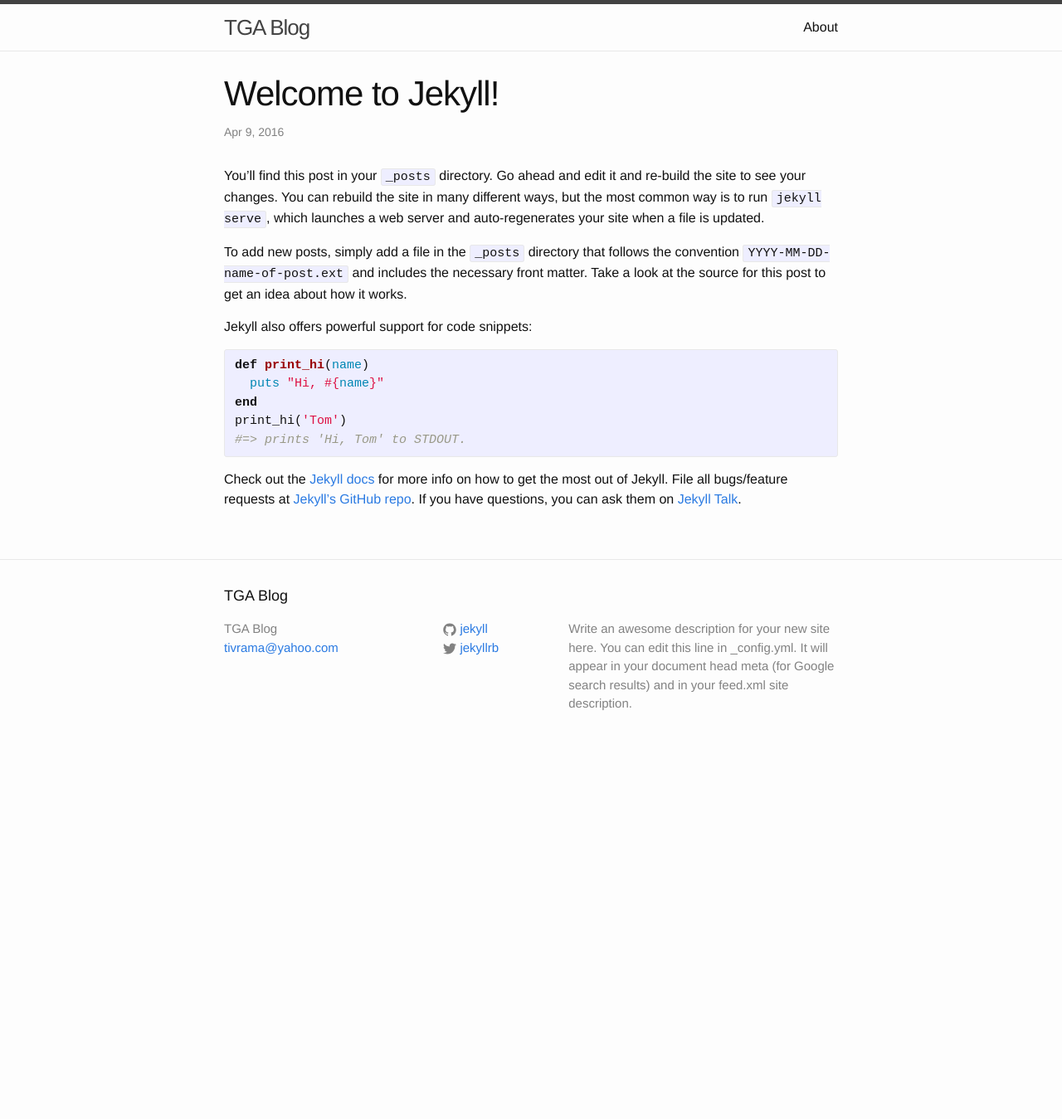
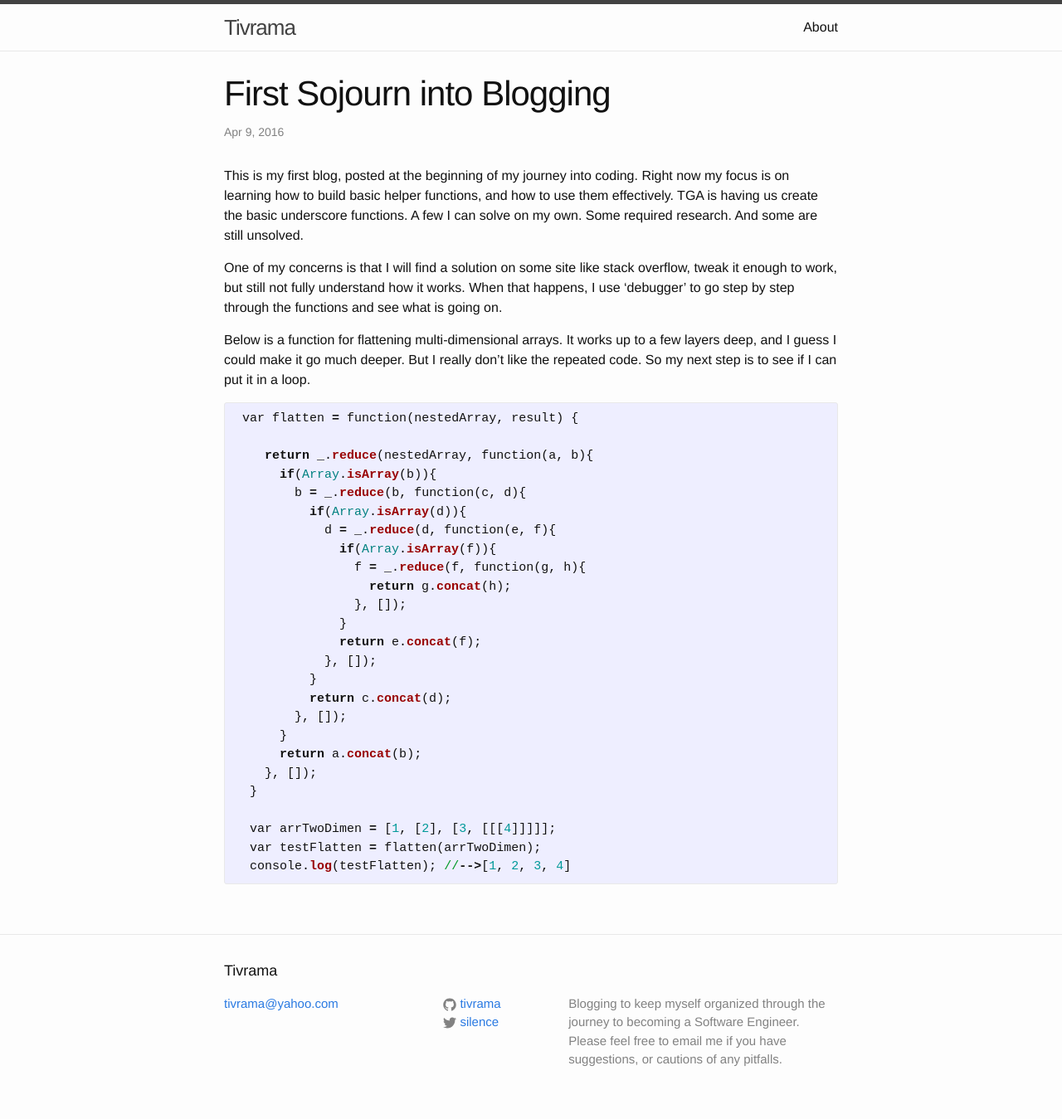
Before and after one commit to tivrama/tivrama.github.io, a Jekyll site: the page built from _posts/2016-04-09-welcome-to-jekyll.markdown, in a window 1280 px wide. Shown: the whole page at 83% size. Built offline with Jekyll 4.4.1, drawn with Linux system fonts in a browser that asks for light colours; before the commit the page ends 920 px from its top, so only the background shows below that.

Commit message:
Updated text

```diff
--- a/_config.yml
+++ b/_config.yml
@@ -6,16 +6,15 @@
 # 'jekyll serve'. If you change this file, please restart the server process.
 
 # Site settings
-title: TGA Blog
+title: Tivrama
 email: tivrama@yahoo.com
 description: > # this means to ignore newlines until "baseurl:"
-  Write an awesome description for your new site here. You can edit this
-  line in _config.yml. It will appear in your document head meta (for
-  Google search results) and in your feed.xml site description.
+  Blogging to keep myself organized through the journey to becoming a Software Engineer.  Please feel free to email me if you have suggestions, or cautions of any pitfalls.
+
 baseurl: "" # the subpath of your site, e.g. /blog
-url: "http://yourdomain.com" # the base hostname & protocol for your site
-twitter_username: jekyllrb
-github_username:  jekyll
+url: "http://tivrama.github.io/" # the base hostname & protocol for your site
+twitter_username: silence
+github_username:  tivrama
 
 # Build settings
 markdown: kramdown
--- a/_includes/footer.html
+++ b/_includes/footer.html
@@ -7,7 +7,7 @@
     <div class="footer-col-wrapper">
       <div class="footer-col footer-col-1">
         <ul class="contact-list">
-          <li>{{ site.title }}</li>
+<!--           <li>{{ site.title }}</li> -->
           <li><a href="mailto:{{ site.email }}">{{ site.email }}</a></li>
         </ul>
       </div>
--- a/_posts/2016-04-09-welcome-to-jekyll.markdown
+++ b/_posts/2016-04-09-welcome-to-jekyll.markdown
@@ -1,24 +1,53 @@
 ---
 layout: post
-title:  "Welcome to Jekyll!"
+title:  "First Sojourn into Blogging"
 date:   2016-04-09 13:10:17 -0700
 categories: jekyll update
 ---
-You’ll find this post in your `_posts` directory. Go ahead and edit it and re-build the site to see your changes. You can rebuild the site in many different ways, but the most common way is to run `jekyll serve`, which launches a web server and auto-regenerates your site when a file is updated.
+
+This is my first blog, posted at the beginning of my journey into coding.  Right now my focus is on learning how to build basic helper functions, and how to use them effectively.  TGA is having us create the basic underscore functions.  A few I can solve on my own.  Some required research.  And some are still unsolved.
+
+One of my concerns is that I will find a solution on some site like stack overflow, tweak it enough to work, but still not fully understand how it works.  When that happens, I use 'debugger' to go step by step through the functions and see what is going on.
+
+Below is a function for flattening multi-dimensional arrays.  It works up to a few layers deep, and I guess I could make it go much deeper.  But I really don't like the repeated code.  So my next step is to see if I can put it in a loop.
+
+<!-- You’ll find this post in your `_posts` directory. Go ahead and edit it and re-build the site to see your changes. You can rebuild the site in many different ways, but the most common way is to run `jekyll serve`, which launches a web server and auto-regenerates your site when a file is updated.
 
 To add new posts, simply add a file in the `_posts` directory that follows the convention `YYYY-MM-DD-name-of-post.ext` and includes the necessary front matter. Take a look at the source for this post to get an idea about how it works.
 
-Jekyll also offers powerful support for code snippets:
+Jekyll also offers powerful support for code snippets: -->
 
 {% highlight ruby %}
-def print_hi(name)
-  puts "Hi, #{name}"
-end
-print_hi('Tom')
-#=> prints 'Hi, Tom' to STDOUT.
+ var flatten = function(nestedArray, result) {
+
+    return _.reduce(nestedArray, function(a, b){
+      if(Array.isArray(b)){
+        b = _.reduce(b, function(c, d){
+          if(Array.isArray(d)){
+            d = _.reduce(d, function(e, f){
+              if(Array.isArray(f)){
+                f = _.reduce(f, function(g, h){
+                  return g.concat(h);
+                }, []);
+              }
+              return e.concat(f);
+            }, []);
+          }
+          return c.concat(d);
+        }, []);
+      }
+      return a.concat(b);
+    }, []);
+  }
+
+  var arrTwoDimen = [1, [2], [3, [[[4]]]]];
+  var testFlatten = flatten(arrTwoDimen);
+  console.log(testFlatten); //-->[1, 2, 3, 4]
 {% endhighlight %}
 
-Check out the [Jekyll docs][jekyll-docs] for more info on how to get the most out of Jekyll. File all bugs/feature requests at [Jekyll’s GitHub repo][jekyll-gh]. If you have questions, you can ask them on [Jekyll Talk][jekyll-talk].
+
+
+<!-- Check out the [Jekyll docs][jekyll-docs] for more info on how to get the most out of Jekyll. File all bugs/feature requests at [Jekyll’s GitHub repo][jekyll-gh]. If you have questions, you can ask them on [Jekyll Talk][jekyll-talk]. -->
 
 [jekyll-docs]: http://jekyllrb.com/docs/home
 [jekyll-gh]:   https://github.com/jekyll/jekyll
```
Also changed, not shown: index.html (+8 -2 lines), README.md.
